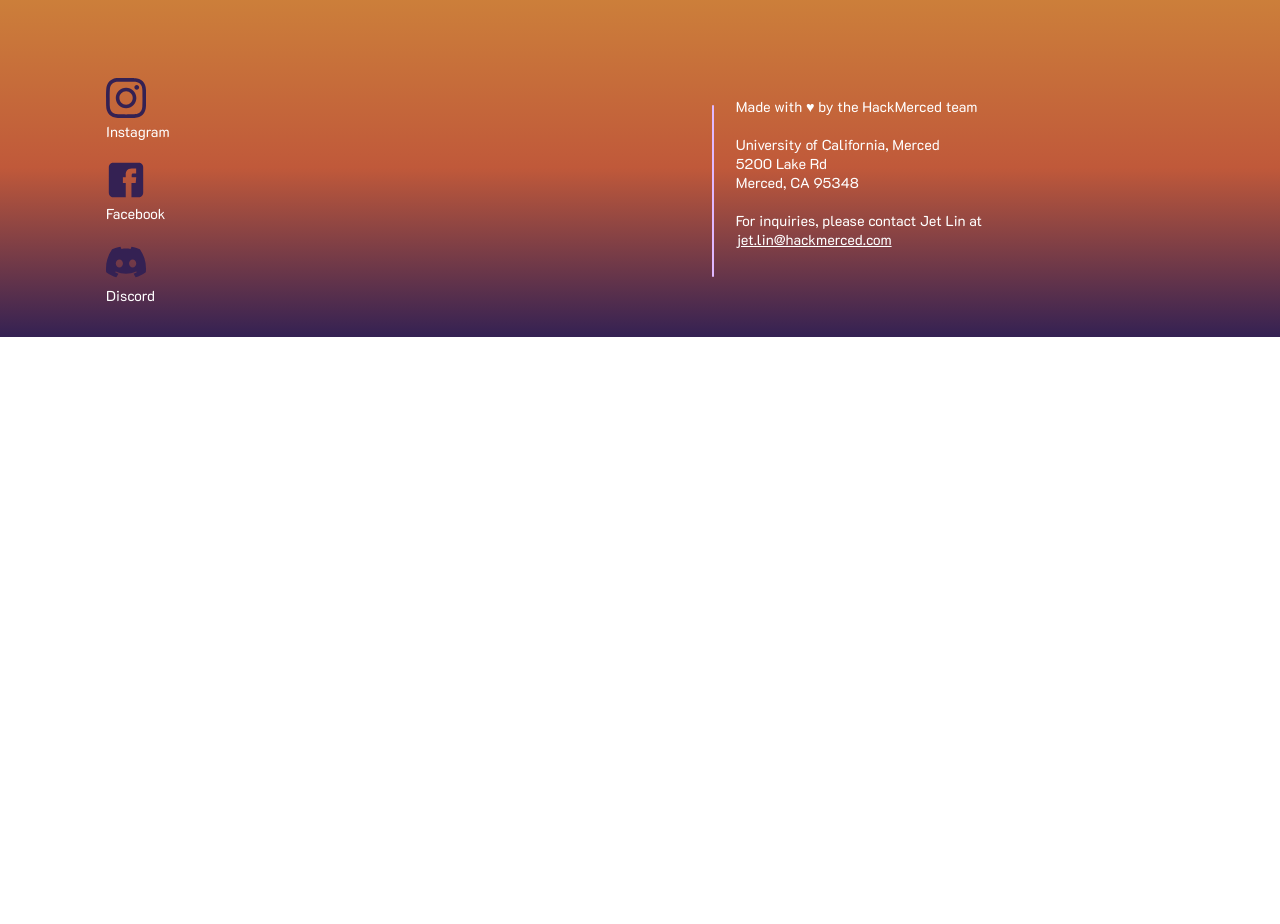
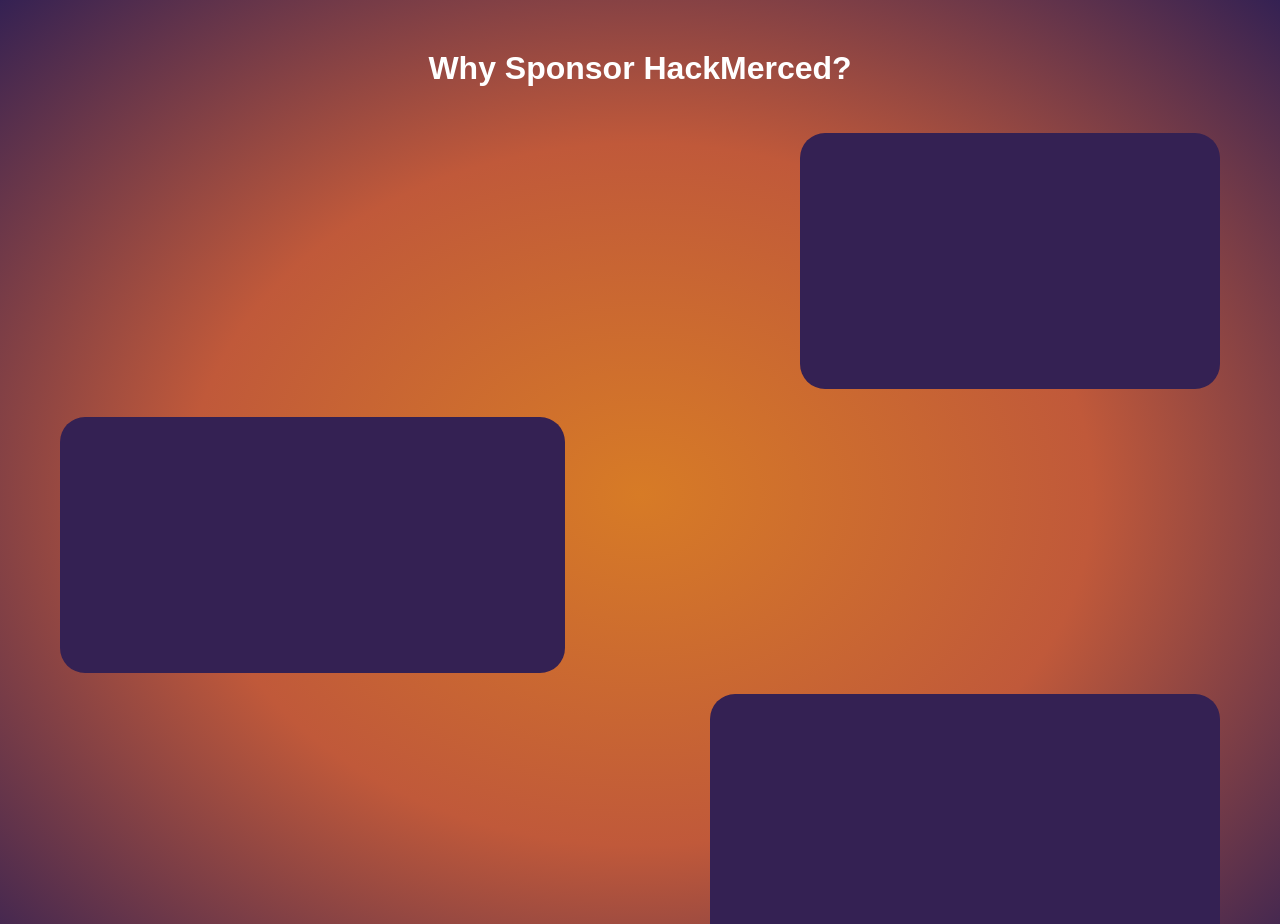
Before and after one commit to HackMerced/HackMerced-X, a React (Create React App) app: page /sponsorus in a window 1280 px wide. Shown: the part 794-1718 px from the top of the page. Before the commit the page ends 1131 px from the top, so only its background shows below. Built offline with nearby package versions, Linux system fonts and the light colour scheme.

Commit message:
begin draft for second page of sponsor us page

```diff
--- a/src/Components/Sponsorship-Deck/SecondPage.js
+++ b/src/Components/Sponsorship-Deck/SecondPage.js
@@ -3,7 +3,22 @@ import React from 'react';
 const SecondPage = () => {
     return (
         <section className='contain-second-page'>
+            <h1>Why Sponsor HackMerced?</h1>
+            <div className='second-page-text-line'>
+                <div className='second-page-text-box1'>
 
+                </div>
+            </div>
+            <div className='second-page-text-line'>
+                <div className='second-page-text-box2'>
+
+                </div>
+            </div>
+            <div className='second-page-text-line'>
+                <div className='second-page-text-box3'>
+
+                </div>
+            </div>
         </section>
     )
 };
--- a/src/Components/Sponsorship-Deck/SponsorshipDeck.css
+++ b/src/Components/Sponsorship-Deck/SponsorshipDeck.css
@@ -117,6 +117,67 @@
 
 
 
+
+
+/* Second Page CSS */
+.contain-second-page {
+    width: 100%;
+    display: flex;
+    flex-direction: column;
+    background: radial-gradient(#D77B26, #C0593A, #342153);
+    align-items: center;
+    overflow-x: hidden;
+    padding: 25px 0 50px 0;
+}
+
+.contain-second-page h1 {
+    font-size: 32px;
+    color: white;
+    font-family: sans-serif;
+}
+
+.second-page-text-line {
+    width: 100%;
+    height: 256px;
+    position: relative;
+    margin: 10px 0 10px 0;
+}
+
+.second-page-text-box1 {
+    background: #342153;
+    height: 100%;
+    width: 420px;
+    position: absolute;
+    right: 60px;
+    border-radius: 25px;
+    animation: hover 2.6s ease-in-out infinite;
+}
+
+.second-page-text-box2 {
+    background: #342153;
+    height: 100%;
+    width: 505px;
+    position: absolute;
+    left: 60px;
+    border-radius: 25px;
+    animation: hover 2.8s ease-in-out infinite;
+}
+
+.second-page-text-box3 {
+    background: #342153;
+    height: 100%;
+    width: 510px;
+    position: absolute;
+    right: 60px;
+    border-radius: 25px;
+    animation: hover 3s ease-in-out infinite;
+}
+
+
+
+
+
+
 /* Animations */
 @keyframes pop-up {
     100% {
@@ -129,3 +190,21 @@
         right: 0px;
     }
 }
+
+@keyframes hover {
+    0% {
+        bottom: -20px;
+    }
+    25% {
+        bottom: -10px;
+    }
+    50% {
+        bottom: -20px;
+    }
+    75% {
+        bottom: -10px;
+    }
+    100% {
+        bottom: -20px;
+    }
+}
```
